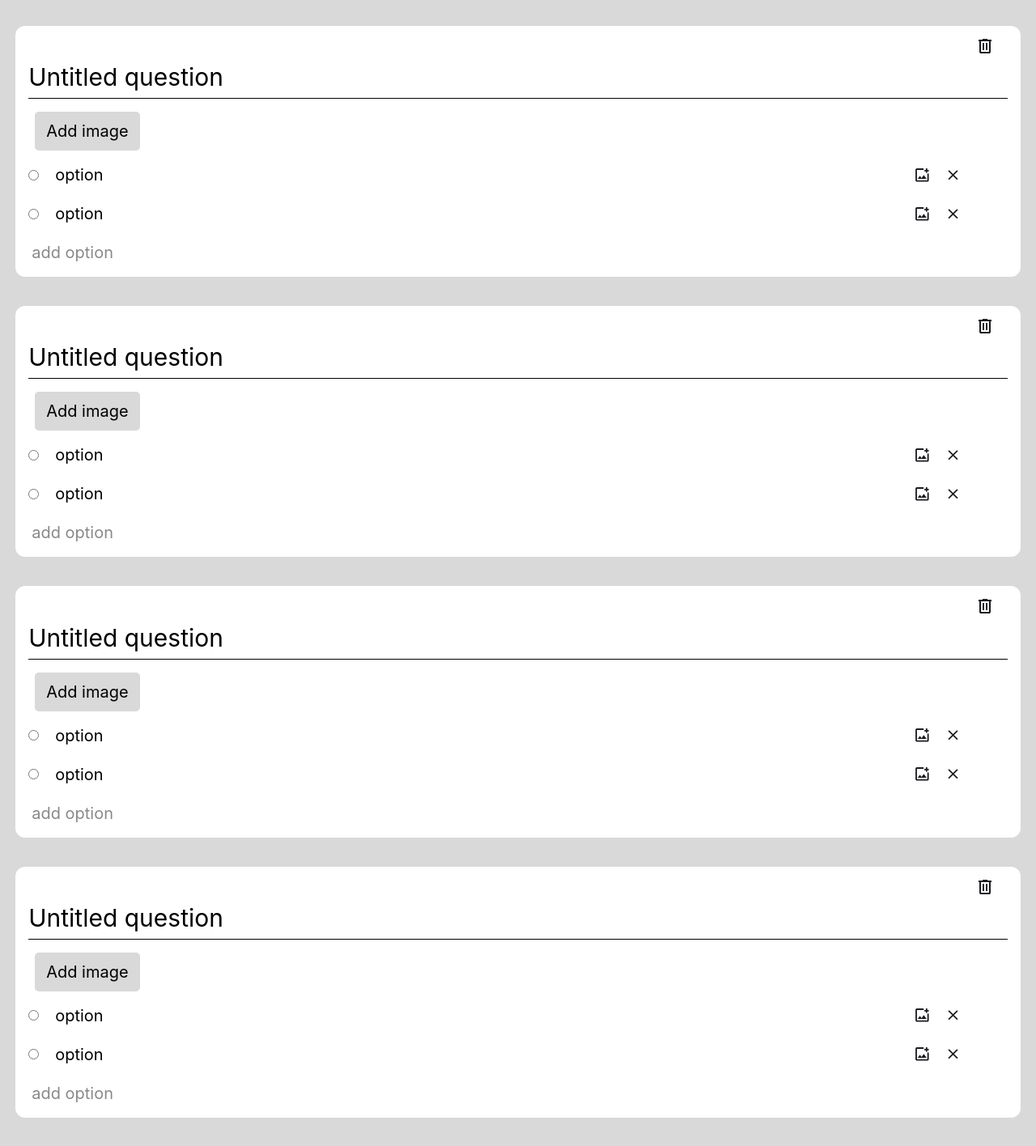
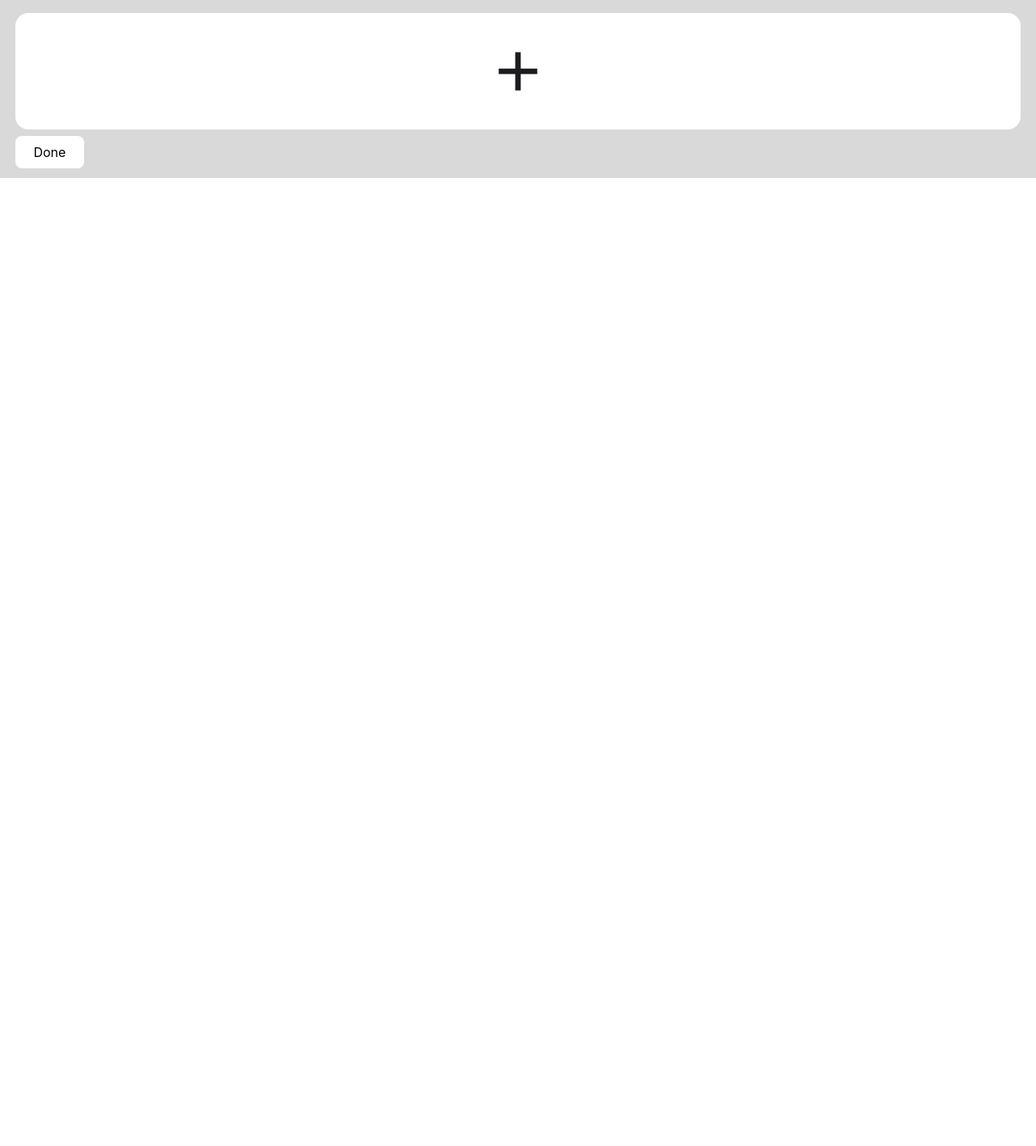
Before and after one commit to chaddjong/projek-vote, a React (Create React App) app: page /form-making in a window 1280 px wide. Shown: the part 180-1596 px from the top of the page at 81% size. After the commit the page ends 800 px from the top, so only its background shows below. Built offline with nearby package versions, Linux system fonts and the light colour scheme.

Commit message:
henshin v5

```diff
--- a/src/components/Option.jsx
+++ b/src/components/Option.jsx
@@ -1,6 +1,4 @@
 import React from "react";
-import AddPhoto from "../img/addphoto.svg";
-import Close from "../img/close.svg";
 
 export default function Option() {
   return (
@@ -18,14 +16,6 @@ export default function Option() {
         <label for="option" className="lg:text-xl">
           option
         </label>
-        <form className=" flex justify-end items-center w-[100%] gap-5">
-          <button>
-            <img src={AddPhoto} />
-          </button>
-          <button>
-            <img src={Close} />
-          </button>
-        </form>
       </div>
     </div>
   );
--- a/src/components/QuestionCard.jsx
+++ b/src/components/QuestionCard.jsx
@@ -1,13 +1,26 @@
-import React from "react";
-import Delete from "../img/delete.svg";
+import React, { useState } from "react";
 import Option from "../components/Option";
-
+import Close from "../img/close.svg";
+import AddPhoto from "../img/addphoto.svg";
 function QuestionCard() {
+  const [val, setVal] = useState([]);
+  const handleAdd = () => {
+    const abc = [...val, []];
+    setVal(abc);
+  };
+  const handleChange = (onChangevalue, i) => {
+    const inputdata = [...val];
+    inputdata[i] = onChangevalue.target.value;
+    setVal(inputdata);
+  };
+  const handleDelete = (i) => {
+    const deletVal = [...val];
+    deletVal.splice(i, 1);
+    setVal(deletVal);
+  };
+  console.log(val, "data-");
   return (
     <div className="flex flex-col bg-white w-[97%] h-max rounded-xl p-4 mt-4">
-      <button className="ml-[93%] mb-[11.21px] lg:ml-[97%] sm:ml-[95%]">
-        <img src={Delete} />
-      </button>
       <input
         id="question"
         placeholder="Untitled question"
@@ -22,9 +35,25 @@ function QuestionCard() {
           Add image
         </button>
       </div>
-      <Option />
-      <Option />
-      <button className="flex w-max text-[#898989] ml-1 lg:text-xl">
+      {val.map((data, i) => {
+        return (
+          <div className="flex items-center w-[95%] h-max gap-5 mb-5">
+            <Option onChange={(e) => handleChange(e, i)} />
+            <form className=" flex justify-end items-center w-[100%] gap-5">
+              <button class="-mt-[2vh]">
+                <img src={AddPhoto} />
+              </button>
+              <button onClick={() => handleDelete(i)} class="-mt-[2vh]">
+                <img src={Close} />
+              </button>
+            </form>
+          </div>
+        );
+      })}
+      <button
+        onClick={() => handleAdd()}
+        className="flex w-max text-[#898989] ml-1 lg:text-xl"
+      >
         add option
       </button>
     </div>
--- a/src/pages/MobileFormMaking.jsx
+++ b/src/pages/MobileFormMaking.jsx
@@ -1,14 +1,31 @@
-import React from "react";
+import React, { useState } from "react";
 import QuestionCard from "../components/QuestionCard";
 import BackArrow from "../img/arrow_back.svg";
 import Add from "../img/add.svg";
 import NextArrow from "../img/arrow_forward.svg";
+import Delete from "../img/delete.svg";
 // import "./bgform.css";
 import { Link } from "react-router-dom";
 
 function MobileFormMaking() {
+  const [val, setVal] = useState([]);
+  const handleAdd = () => {
+    const abc = [...val, []];
+    setVal(abc);
+  };
+  const handleChange = (onChangevalue, i) => {
+    const inputdata = [...val];
+    inputdata[i] = onChangevalue.target.value;
+    setVal(inputdata);
+  };
+  const handleDelete = (i) => {
+    const deletVal = [...val];
+    deletVal.splice(i, 1);
+    setVal(deletVal);
+  };
+  console.log(val, "data-");
   return (
-    <body className="bg-[#D9D9D9] pb-2">
+    <body className="bg-[#D9D9D9] pb-5">
       <div className="flex justify-end items-end w-[100%] h-[100%]">
         <div class="mr-20 lg:hidden">
           <button className=" bg-[#EBEBEB] p-5 mt-[89vh] rounded-full shadow-[0_1.5px_7.3px_3.3px_rgba(0,0,0,0.25)] fixed z-20 active:bg-orange-400">
@@ -36,16 +53,23 @@ function MobileFormMaking() {
               ></input>
             </div>
           </div>
-
-          <QuestionCard />
-          <QuestionCard />
-          <QuestionCard />
-          <QuestionCard />
-          <QuestionCard />
-          <QuestionCard />
-
-          <div class="bg-white w-[97%] h-[18vh] rounded-2xl flex flex-col justify-center items-center">
-            <button class="w-[100%] h-[18vh] rounded-2xl flex flex-col justify-center items-center">
+          {val.map((data, i) => {
+            return (
+              <div className="flex flex-col w-[100%] justify-center items-center ">
+                <QuestionCard onChange={(e) => handleChange(e, i)} />
+                <div class="h-auto">
+                  <button onClick={() => handleDelete(i)} className="">
+                    <img src={Delete} />
+                  </button>
+                </div>
+              </div>
+            );
+          })}
+          <div class="bg-white  w-[97%] h-[18vh] rounded-2xl flex flex-col justify-center items-center">
+            <button
+              onClick={() => handleAdd()}
+              class="w-[100%] h-[18vh] rounded-2xl flex flex-col justify-center items-center"
+            >
               <img src={Add} class="h-[6vh] w-[8%]" />
             </button>
           </div>
```
